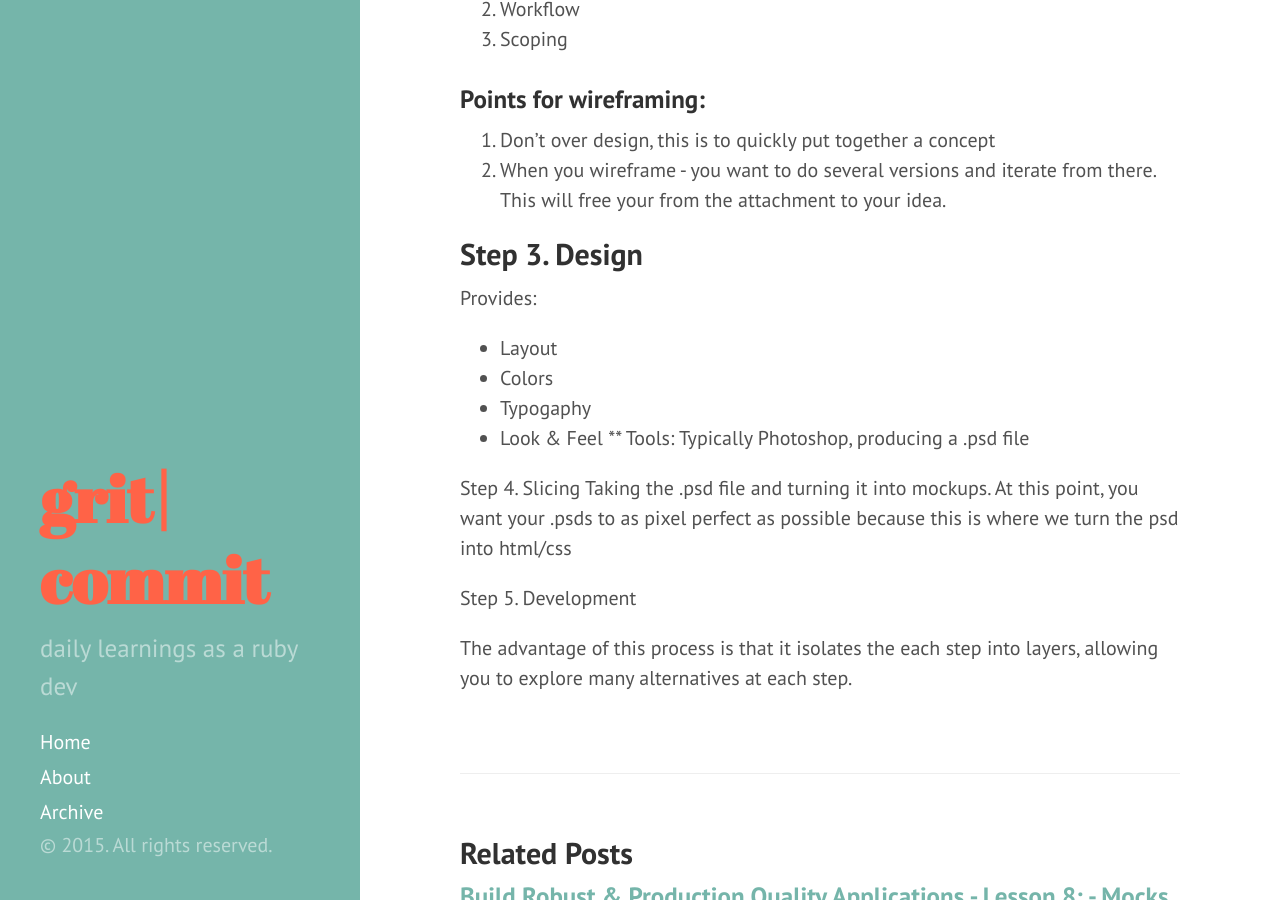
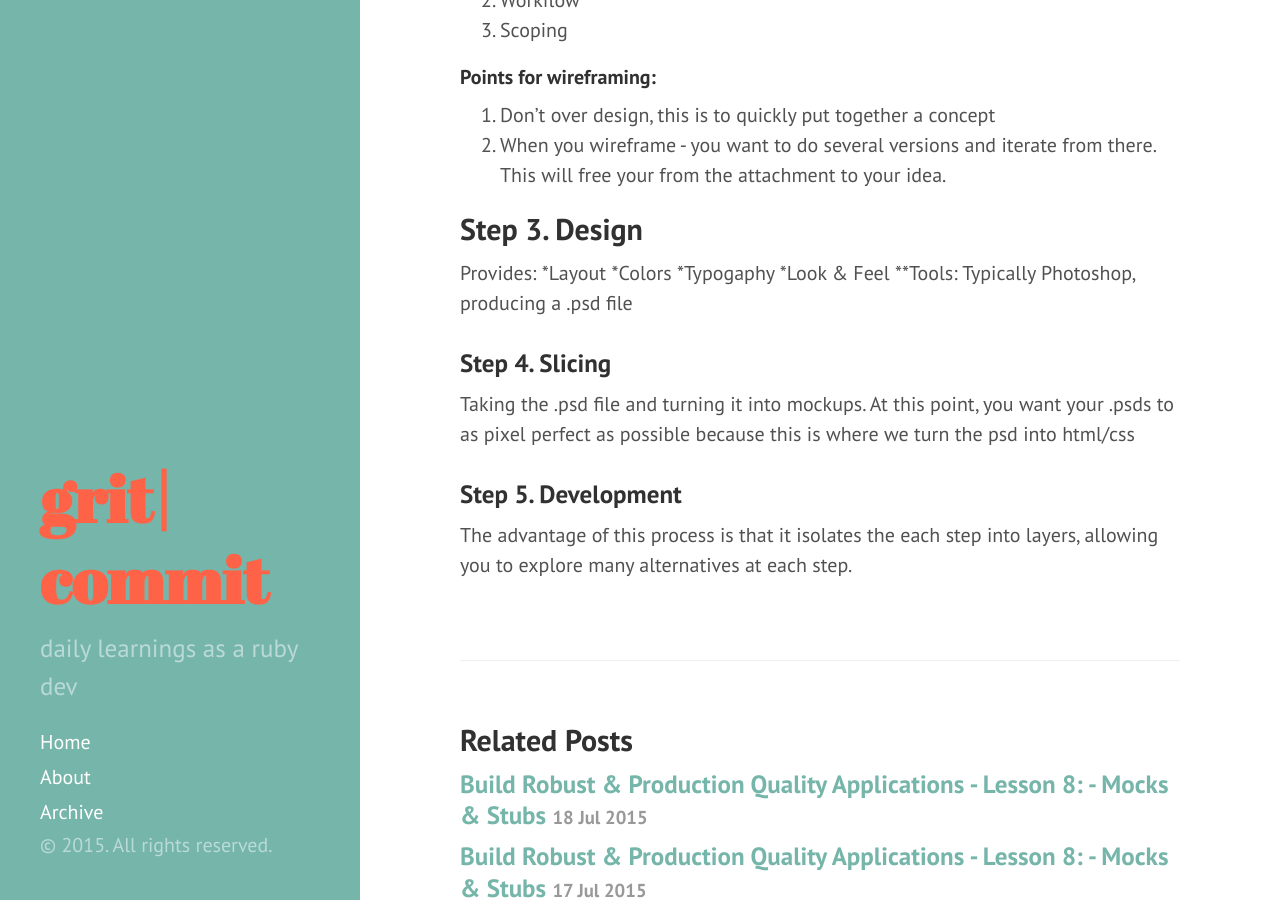
Before and after one commit to jamelablack/jamelablack.github.com, a Jekyll site: the page built from _posts/2014-11-27-course3-ideas-to-products.md, in a window 1280 px wide and 900 px high, scrolled down 701 px. Built offline with Jekyll 4.4.1, drawn with Linux system fonts in a browser that asks for light colours; Markdown is read by kramdown in place of the engine named in the settings.

Commit message:
typo fix

```diff
--- a/_posts/2014-11-27-course3-ideas-to-products.md
+++ b/_posts/2014-11-27-course3-ideas-to-products.md
@@ -8,32 +8,31 @@ tags: tealeaf
 
 ###Prototype process for web applications
 
-##Step 1. You have an idea
-##Step 2. Build wireframes
+###Step 1. You have an idea
+###Step 2. Build wireframes
 * balsamiq mockups
 * moqups.com
 
-###Purpose:
+####Purpose:
 1. Communication: not for design but merely for commuincation (to yourself, designers, devs, and the client)
 2. Workflow
 3. Scoping
 
 
-###Points for wireframing:
+####Points for wireframing:
 1. Don't over design, this is to quickly put together a concept
 2. When you wireframe - you want to do several versions and iterate from there. This will free your from the attachment to your idea.
 
 ##Step 3. Design
 Provides:
-* Layout
-* Colors
-* Typogaphy
-* Look & Feel
-** Tools: Typically Photoshop, producing a .psd file
+*Layout
+*Colors
+*Typogaphy
+*Look & Feel
+**Tools: Typically Photoshop, producing a .psd file
 
-Step 4. Slicing
+###Step 4. Slicing
 Taking the .psd file and turning it into mockups. At this point, you want your .psds to as pixel perfect as possible because this is where we turn the psd into html/css
 
-Step 5. Development
-
+###Step 5. Development
 The advantage of this process is that it isolates the each step into layers, allowing you to explore many alternatives at each step.
```
Also changed, not shown: _posts/2015-07-18-course3-testing-talks.md (+14 -14 lines).
